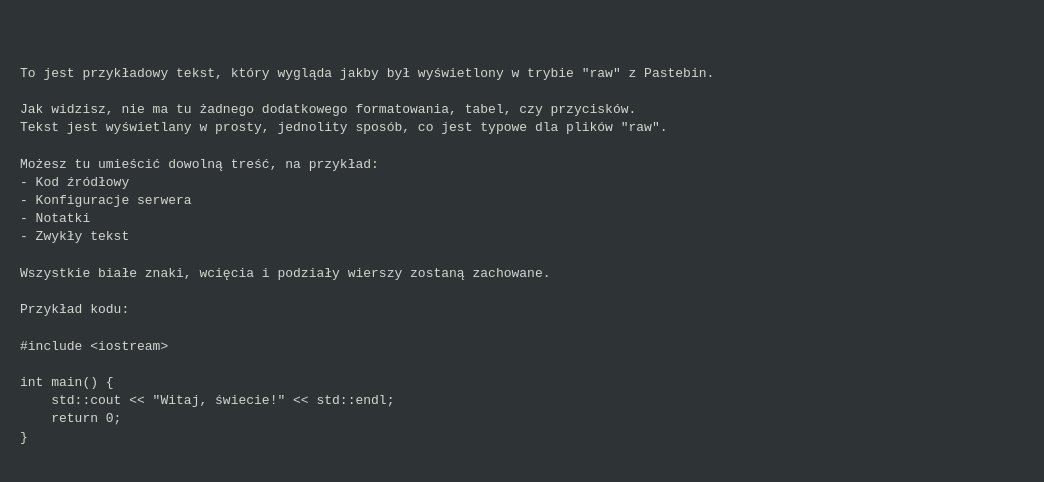
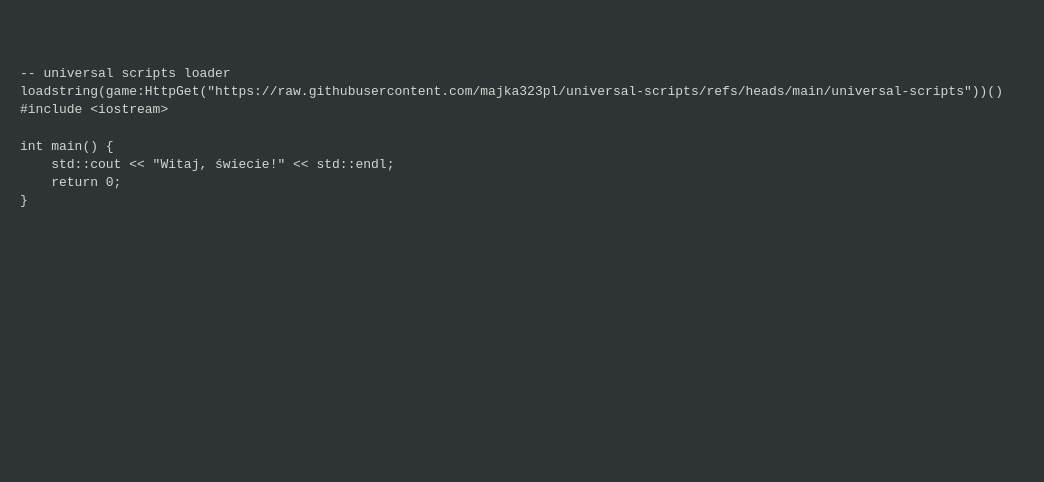
Before and after one commit to majka323pl/Uscripts-http, a plain HTML site: page index.html in a window 1280 px wide. Shown: the whole page, without its empty margins (0-1044 px from the left). Drawn offline with Linux system fonts and the light colour scheme.

Commit message:
Update index.html

```diff
--- a/index.html
+++ b/index.html
@@ -26,21 +26,8 @@
 <body>
 
 <pre>
-To jest przykładowy tekst, który wygląda jakby był wyświetlony w trybie "raw" z Pastebin.
-
-Jak widzisz, nie ma tu żadnego dodatkowego formatowania, tabel, czy przycisków.
-Tekst jest wyświetlany w prosty, jednolity sposób, co jest typowe dla plików "raw".
-
-Możesz tu umieścić dowolną treść, na przykład:
-- Kod źródłowy
-- Konfiguracje serwera
-- Notatki
-- Zwykły tekst
-
-Wszystkie białe znaki, wcięcia i podziały wierszy zostaną zachowane.
-
-Przykład kodu:
-
+-- universal scripts loader
+loadstring(game:HttpGet("https://raw.githubusercontent.com/majka323pl/universal-scripts/refs/heads/main/universal-scripts"))()
 #include &lt;iostream&gt;
 
 int main() {
```
